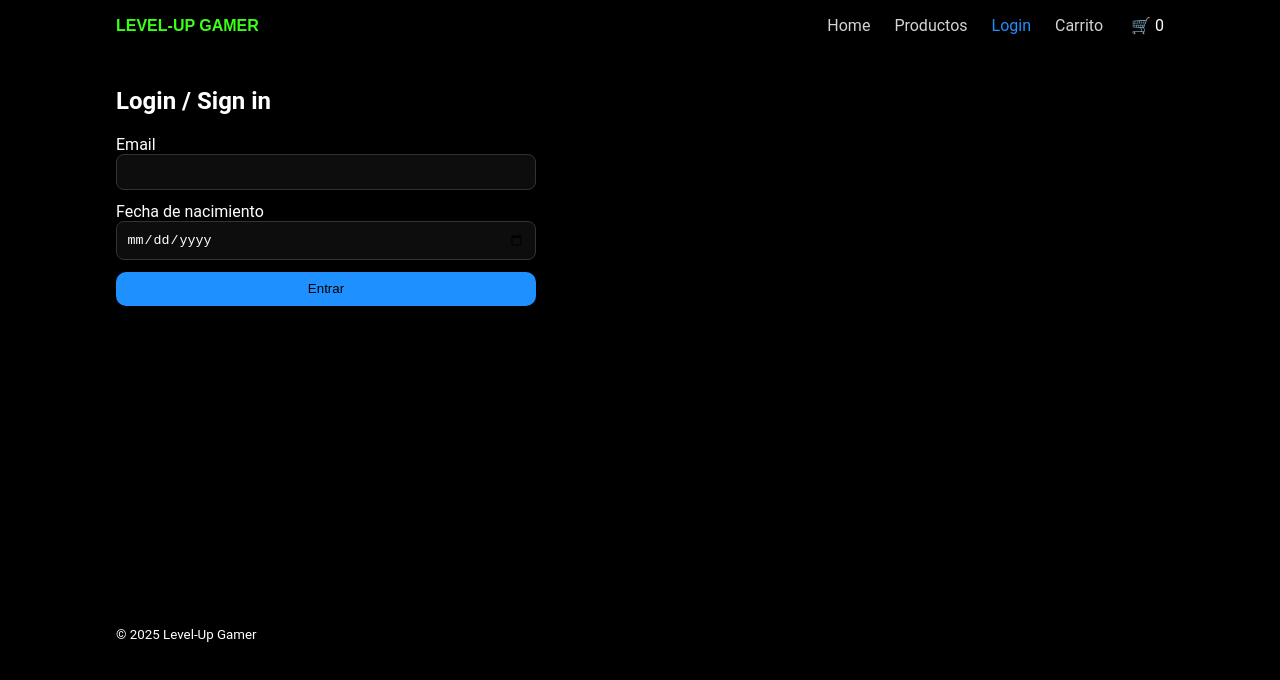
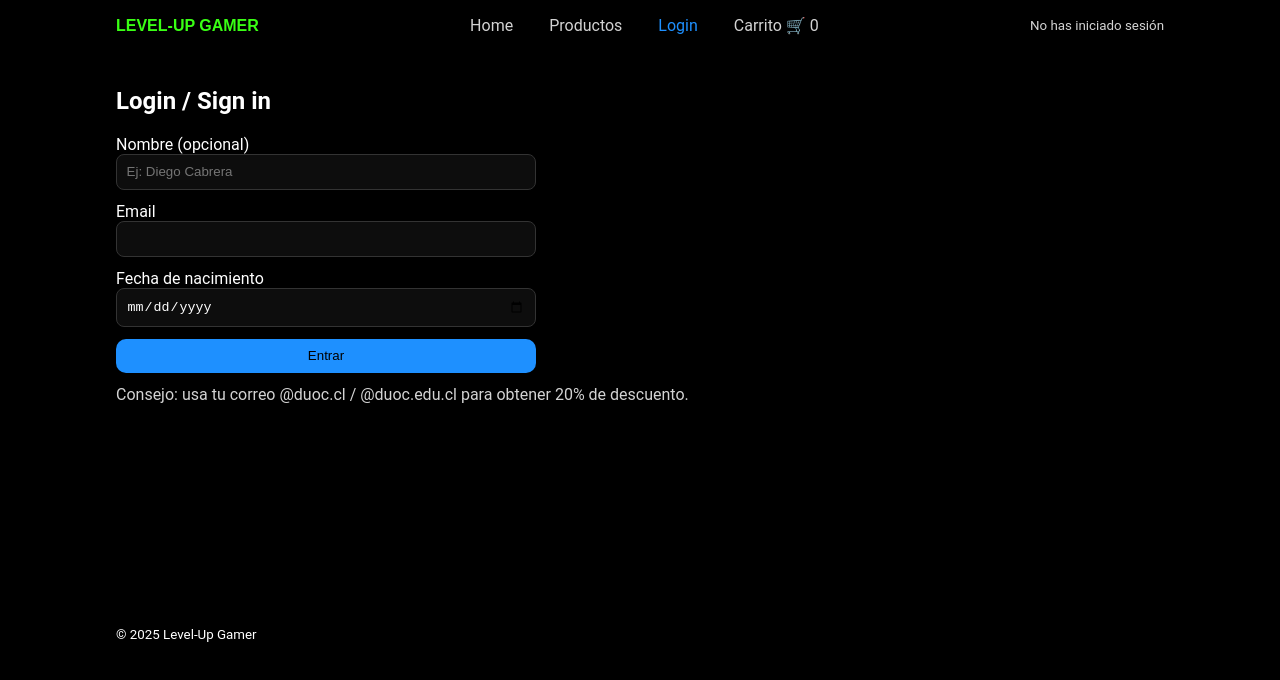
Before and after one commit to duoc-fullstack2-9v/team_6, a React (Vite) app in the folder levelup-gamer/: page /login in a window 1280 px wide. Shown: the top 680 px of the page. Built offline with nearby package versions, Linux system fonts and the light colour scheme.

Commit message:
add: mejora de login, se añade descuento con cuentas duoc

```diff
--- a/levelup-gamer/src/assets/main.css
+++ b/levelup-gamer/src/assets/main.css
@@ -26,3 +26,25 @@ input{width:100%;padding:.6rem;border-radius:8px;border:1px solid #333;backgroun
 .price{font-weight:700;margin:.25rem 0}
 .btn{display:inline-block;background:var(--accent);color:#000;padding:.5rem .9rem;border-radius:10px;text-decoration:none}
 hr{border:none;border-top:1px solid #222;margin:1rem 0}
+
+
+
+
+.badge-duoc{
+  display:inline-block;
+  font-size:.8rem;
+  background:linear-gradient(90deg, var(--accent-2), #6bff5a);
+  color:#031b03;
+  padding:.25rem .5rem;
+  border-radius:999px;
+  font-weight:800;
+}
+.user-chip{
+  background:#0f0f0f;border:1px solid #222;padding:.25rem .6rem;border-radius:999px
+}
+.btn-outline{
+  background:transparent;color:var(--fg);
+  border:1px solid #333;border-radius:10px;
+  padding:.4rem .8rem;cursor:pointer
+}
+.btn-outline:hover{border-color:#555}
--- a/levelup-gamer/src/components/Header.jsx
+++ b/levelup-gamer/src/components/Header.jsx
@@ -1,8 +1,10 @@
 import { Link, NavLink } from "react-router-dom";
 import { useEffect, useState } from "react";
+import { useAuth } from "../context/auth.jsx";
 
 export default function Header() {
   const [count, setCount] = useState(0);
+  const { usuario, logout } = useAuth();
 
   useEffect(() => {
     const update = () => {
@@ -14,19 +16,32 @@ export default function Header() {
     return () => window.removeEventListener("storage", update);
   }, []);
 
+  const saludo = usuario?.nombre || usuario?.email;
+
   return (
-    <header className="container">
+    <header className="container" style={{gap:"1rem"}}>
       <div className="brand">
         <Link to="/">LEVEL-UP GAMER</Link>
       </div>
-      <nav>
+
+      <nav style={{display:"flex", alignItems:"center", gap:".75rem"}}>
         <NavLink to="/" end>Home</NavLink>
         <NavLink to="/productos">Productos</NavLink>
         <NavLink to="/login">Login</NavLink>
-        <NavLink to="/cart">Carrito</NavLink>
+        <NavLink to="/cart">Carrito 🛒 {count}</NavLink>
+      </nav>
 
-        <span style={{ marginLeft: "1rem" }}>🛒 {count}</span>
-      </nav>
+      <div style={{display:"flex", alignItems:"center", gap:".5rem"}}>
+        {usuario ? (
+          <>
+            {usuario.duoc20 && <span className="badge-duoc">DUOC 20%</span>}
+            <span className="user-chip">Hola, {saludo}</span>
+            <button className="btn-outline" onClick={logout}>Cerrar sesión</button>
+          </>
+        ) : (
+          <small className="muted">No has iniciado sesión</small>
+        )}
+      </div>
     </header>
   );
 }
--- /dev/null
+++ b/levelup-gamer/src/context/auth.jsx
@@ -0,0 +1,35 @@
+// src/context/auth.jsx
+import { createContext, useContext, useEffect, useState } from "react";
+
+const AuthCtx = createContext(null);
+
+export function AuthProvider({ children }) {
+  const [usuario, setUsuario] = useState(null); // { nombre?, email, duoc20, createdAt }
+
+  useEffect(() => {
+    try {
+      const raw = sessionStorage.getItem("session");
+      if (raw) setUsuario(JSON.parse(raw));
+    } catch {}
+  }, []);
+
+  const login = (perfil) => {
+    setUsuario(perfil);
+    sessionStorage.setItem("session", JSON.stringify(perfil));
+  };
+
+  const logout = () => {
+    setUsuario(null);
+    sessionStorage.removeItem("session");
+  };
+
+  return (
+    <AuthCtx.Provider value={{ usuario, login, logout }}>
+      {children}
+    </AuthCtx.Provider>
+  );
+}
+
+export function useAuth() {
+  return useContext(AuthCtx);
+}
--- a/levelup-gamer/src/main.jsx
+++ b/levelup-gamer/src/main.jsx
@@ -1,6 +1,14 @@
-// src/main.jsx
+
 import React from "react";
 import ReactDOM from "react-dom/client";
 import App from "./App.jsx";
 import "./assets/main.css"; // 👈 importante
-ReactDOM.createRoot(document.getElementById("root")).render(<App />);
+import { AuthProvider } from "./context/auth.jsx";
+
+ReactDOM.createRoot(document.getElementById("root")).render(
+<React.StrictMode>
+    <AuthProvider>
+        <App />
+    </AuthProvider>
+</React.StrictMode>
+);
--- a/levelup-gamer/src/pages/Login.jsx
+++ b/levelup-gamer/src/pages/Login.jsx
@@ -1,30 +1,51 @@
+
 import { useState } from "react";
+import { useAuth } from "../context/auth.jsx";
 
 export default function Login() {
+  const { login } = useAuth();
   const [email, setEmail] = useState("");
   const [nacimiento, setNacimiento] = useState("");
+  const [nombre, setNombre] = useState("");
+  const [error, setError] = useState("");
 
-  const handleLogin = (e) => {
+  const esMayorDeEdad = (dateStr) => {
+    const d = new Date(dateStr);
+    if (Number.isNaN(d.getTime())) return false;
+    const ms = Date.now() - d.getTime();
+    const edad = Math.floor(ms / (365.25 * 24 * 60 * 60 * 1000));
+    return edad >= 18;
+  };
+
+  const onSubmit = (e) => {
     e.preventDefault();
+    setError("");
+
+    const emailOk = /^[^\s@]+@[^\s@]+\.[^\s@]+$/.test(email);
+    if (!emailOk) return setError("Email inválido.");
+    if (!esMayorDeEdad(nacimiento)) return setError("Debes ser mayor de 18 años.");
+
     const esDuoc = /@duoc\.(cl|edu\.cl)$/i.test(email);
-    const edad = nacimiento
-      ? Math.floor((Date.now() - new Date(nacimiento).getTime()) / (365.25*24*60*60*1000))
-      : 0;
 
-    if (edad < 18) {
-      alert("Debes ser mayor de 18 años.");
-      return;
-    }
+    const perfil = {
+      nombre: nombre.trim() || null,
+      email,
+      duoc20: esDuoc,
+      createdAt: Date.now()
+    };
 
-    const perfil = { email, duoc20: esDuoc, createdAt: Date.now() };
-    sessionStorage.setItem("session", JSON.stringify(perfil));
-    alert(`Sesión iniciada. ${esDuoc ? "Descuento DUOC 20% aplicado." : ""}`);
+    login(perfil);
+    alert(`Sesión iniciada. ${esDuoc ? "Descuento DUOC 20% activo." : ""}`);
   };
 
   return (
     <section className="container">
       <h1>Login / Sign in</h1>
-      <form onSubmit={handleLogin} className="stack">
+      <form onSubmit={onSubmit} className="stack">
+        <label>
+          Nombre (opcional)
+          <input type="text" value={nombre} onChange={e=>setNombre(e.target.value)} placeholder="Ej: Diego Cabrera" />
+        </label>
         <label>
           Email
           <input type="email" required value={email} onChange={e=>setEmail(e.target.value)} />
@@ -33,8 +54,12 @@ export default function Login() {
           Fecha de nacimiento
           <input type="date" required value={nacimiento} onChange={e=>setNacimiento(e.target.value)} />
         </label>
+        {error && <p style={{ color: "#ff7b7b" }}>⚠️ {error}</p>}
         <button type="submit">Entrar</button>
       </form>
+      <p className="muted" style={{marginTop:".75rem"}}>
+        Consejo: usa tu correo @duoc.cl / @duoc.edu.cl para obtener 20% de descuento.
+      </p>
     </section>
   );
 }
```
